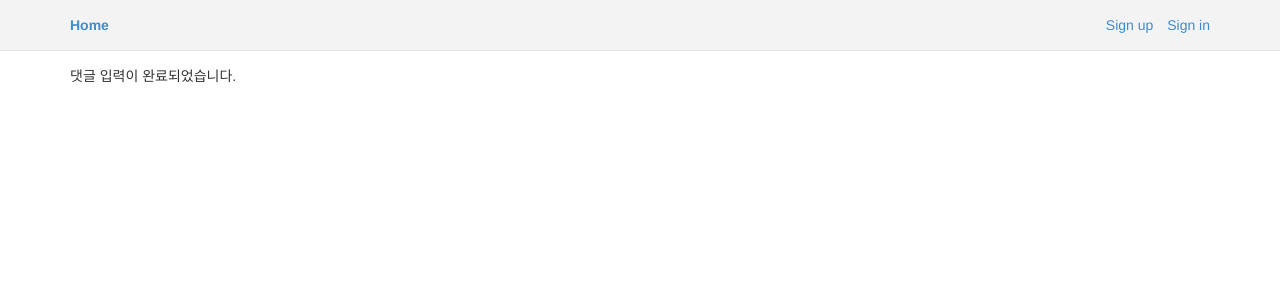
After one commit to jacobis/django-bookmarks, a Django app: template templates/comments/posted.html in a window 1280 px wide. The commit adds this page. Shown: the top 300 px of the page. Run offline with Django 3.2, Linux system fonts and the light colour scheme; the template is opened without the code that fills it, so the values that code supplies are empty.

Commit message:
Complete comment template - 댓글 템플릿 완성

```diff
--- a/templates/comments/form.html
+++ b/templates/comments/form.html
@@ -1,5 +1,6 @@
 {% load comments i18n %}
 <form action="{% comment_form_target %}" method="post">
+	{% csrf_token %}
 	{% for field in form %}
 		{% if field.is_hidden %}
 			{{ field }}
@@ -7,7 +8,7 @@
 			<p
 				{% if field.errors %} class="error"{% endif %}{% ifequal field.name "honeypot" %} style="display:none;"{% endifequal %}>{% if field.errors %}{{ field.errors }}{% endif %}{{ field.label_tag }} {{ field }}
 			</p>
-		{% endif}
+		{% endif %}
 	{% endfor %}
 	<p class="submit">
 		<input type="submit" name="post" class="submit-post" value="{% trans "Post" %}" />
--- /dev/null
+++ b/templates/comments/posted.html
@@ -0,0 +1,8 @@
+{% extends "base.html" %}
+{% block title %}댓글을 입력했습니다.{% endblock title %}
+{% block content %}
+	<p>댓글 입력이 완료되었습니다.</p>
+	{% if comment %}
+		<p><a href="/bookmark/{{ comment.object_pk }}/"> 댓글을 확인하세요.</a></p>
+	{% endif %}
+{% endblock content %}
--- a/templates/shared_bookmark_list.html
+++ b/templates/shared_bookmark_list.html
@@ -10,7 +10,7 @@
 				작성자:
 				<a href="/user/{{ shared_bookmark.bookmark.user.username }}/" class="username">
 					{{ shared_bookmark.bookmark.user.username }}</a> |
-				<span class="vote-count">추천 점수: {{ shared_bookmark.votes }}</span>
+				<span class="vote-count">추천 점수: {{ shared_bookmark.votes }}</span> | <a href="/bookmark/{{ shared_bookmark.id }}/">댓글</a>
 			</li>
 		{% endfor %}
 	</ul>
```
Also changed, not shown: bookmarks/views.py (+26 -11 lines), templates/bookmark_page.html (renamed from templates/registration/bookmark_page.html, +6 -7 lines).
